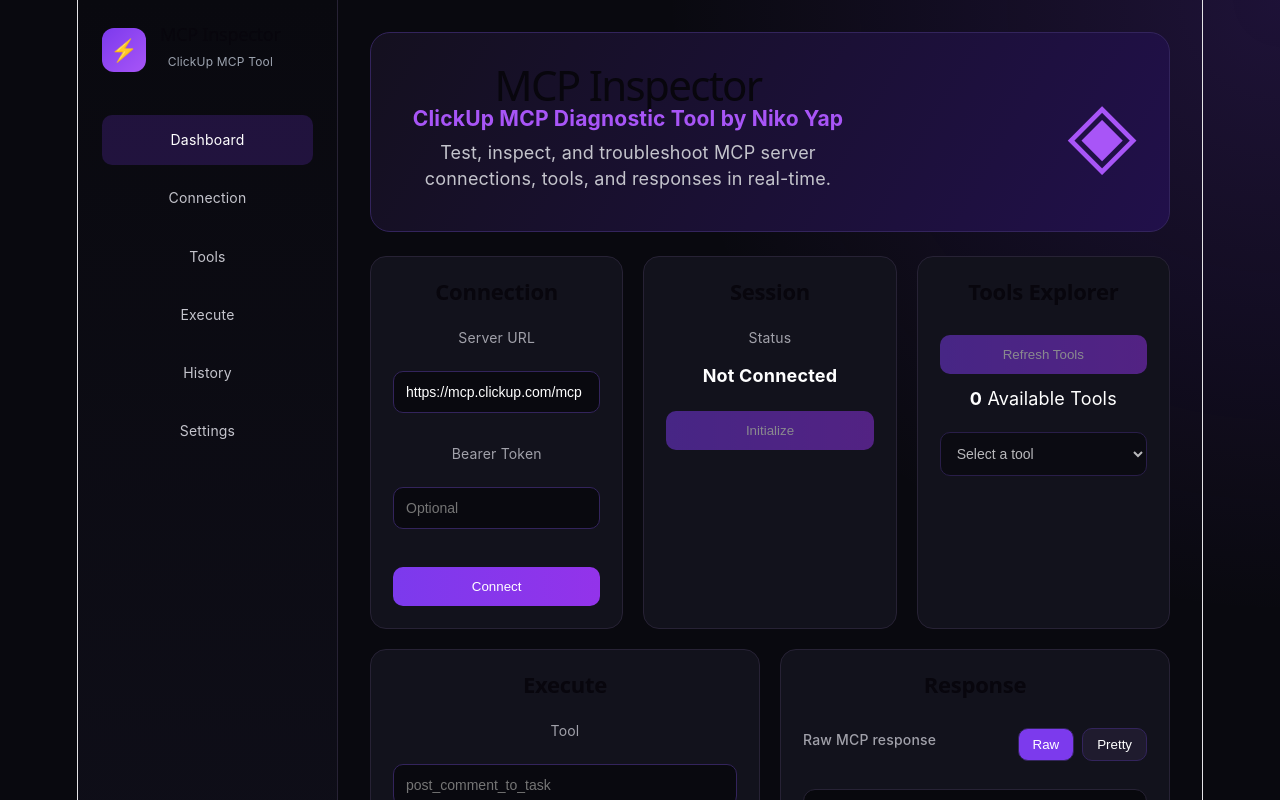
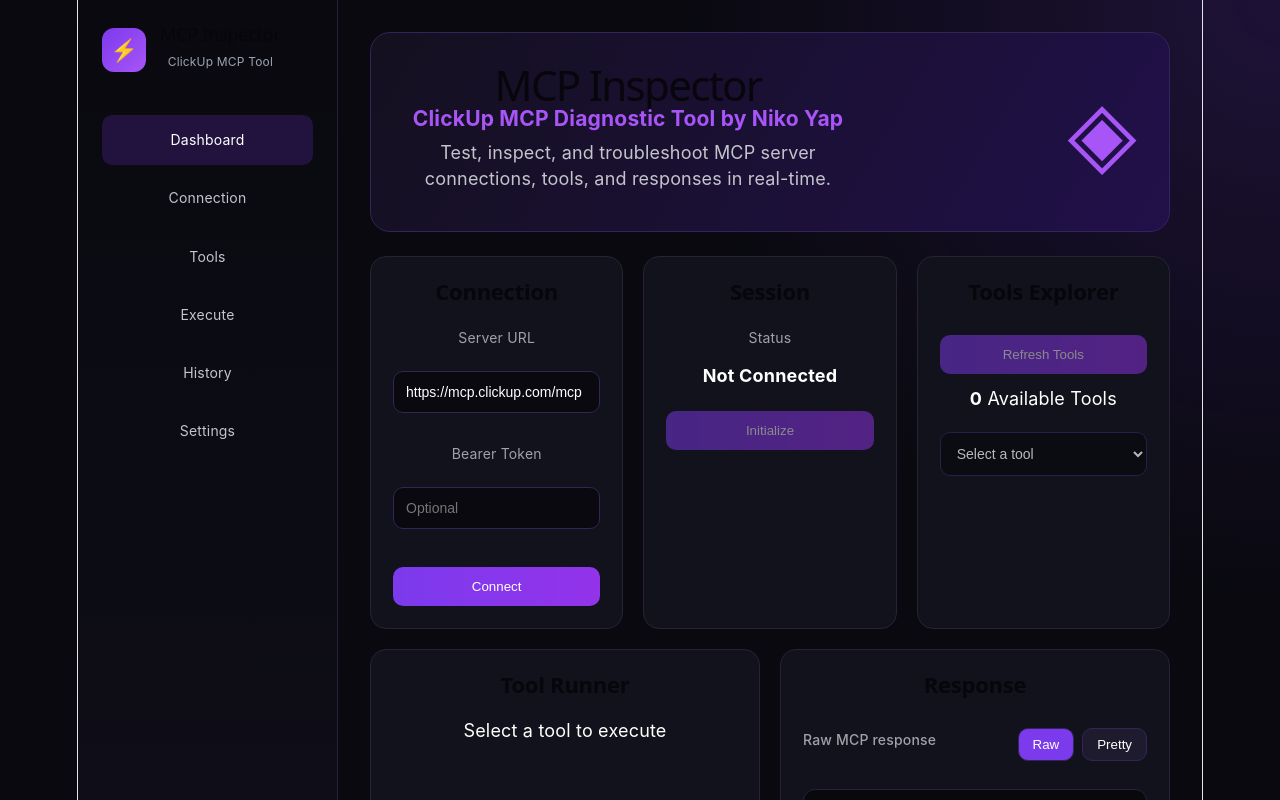
Before and after one commit to nikoyap/mcp-lab, a React (Vite) app in the folder frontend/: page / in a window 1280 px wide. Shown: the top 800 px of the page. Built offline with nearby package versions, Linux system fonts and the light colour scheme.

Commit message:
Add MCP tool explorer and tool runner

```diff
--- a/frontend/src/App.tsx
+++ b/frontend/src/App.tsx
@@ -8,13 +8,28 @@
 import ConnectionCard from "./components/ConnectionCard";
 import SessionCard from "./components/SessionCard";
 import ToolsCard from "./components/ToolsCard";
-import ExecuteCard from "./components/ExecuteCard";
 import ResponseCard from "./components/ResponseCard";
-
+import ToolRunner from "./components/ToolRunner";
 
 type Tool = {
   name: string;
+
   description?: string;
+
+  inputSchema?: {
+    type?: string;
+
+    properties?: Record<
+      string,
+      {
+        type?: string;
+        description?: string;
+        enum?: string[];
+      }
+    >;
+
+    required?: string[];
+  };
 };
 
 
@@ -53,6 +68,12 @@
 
   const [selectedTool, setSelectedTool] =
     useState("");
+
+const selectedToolData =
+  tools.find(
+    tool =>
+      tool.name === selectedTool
+  );
 
 
   const [argumentsText, setArgumentsText] =
@@ -230,7 +251,10 @@
         tool.name,
 
       description:
-              tool.description
+        tool.description,
+
+      inputSchema:
+        tool.inputSchema
     })
   )
 );
@@ -411,22 +435,22 @@
         <div className="bottom-grid">
 
 
-          <ExecuteCard
+          <ToolRunner
 
-            enabled={connected}
+  tool={
+    selectedToolData
+  }
 
-            loading={executing}
-
-            tool={selectedTool}
-
-            argumentsText={argumentsText}
-
-            onToolChange={
-              setSelectedTool
+  argumentsText={
+    argumentsText
   }
 
   onArgumentsChange={
     setArgumentsText
+  }
+
+  loading={
+    executing
   }
 
   onExecute={
--- /dev/null
+++ b/frontend/src/components/ToolRunner.tsx
@@ -0,0 +1,133 @@
+import Card from "./Card";
+
+
+type Tool = {
+  name: string;
+  description?: string;
+
+  inputSchema?: {
+    properties?: Record<
+      string,
+      {
+        type?: string;
+        description?: string;
+        enum?: string[];
+      }
+    >;
+
+    required?: string[];
+  };
+};
+
+
+type Props = {
+  tool?: Tool;
+
+  argumentsText: string;
+
+  onArgumentsChange:
+    (value:string)=>void;
+
+  loading:boolean;
+
+  onExecute:()=>void;
+};
+
+
+export default function ToolRunner({
+
+  tool,
+
+  argumentsText,
+
+  onArgumentsChange,
+
+  loading,
+
+  onExecute
+
+}:Props){
+
+
+  if(!tool){
+
+    return (
+
+      <Card title="Tool Runner">
+
+        <p>
+          Select a tool to execute
+        </p>
+
+      </Card>
+
+    );
+
+  }
+
+
+  return (
+
+    <Card title="Tool Runner">
+
+
+      <h3>
+        {tool.name}
+      </h3>
+
+
+      <p>
+
+        {tool.description ||
+          "No description available"}
+
+      </p>
+
+
+      <label>
+        Arguments JSON
+      </label>
+
+
+      <textarea
+
+        rows={12}
+
+        value={
+          argumentsText
+        }
+
+        onChange={
+          e =>
+          onArgumentsChange(
+            e.target.value
+          )
+        }
+
+      />
+
+
+      <button
+
+        disabled={loading}
+
+        onClick={
+          onExecute
+        }
+
+      >
+
+        {
+          loading
+          ? "Executing..."
+          : "Execute Tool"
+        }
+
+      </button>
+
+
+    </Card>
+
+  );
+
+}
```
Lines whose indentation alone changed are shown as unchanged.
